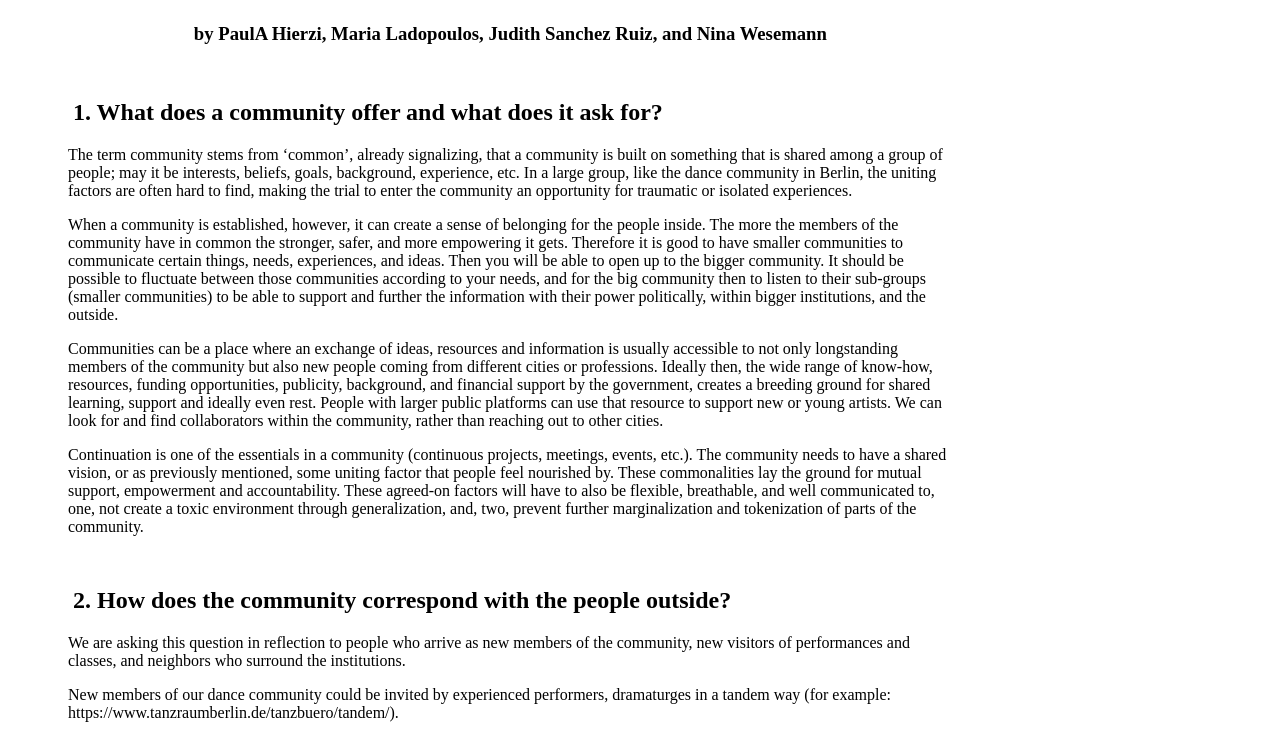
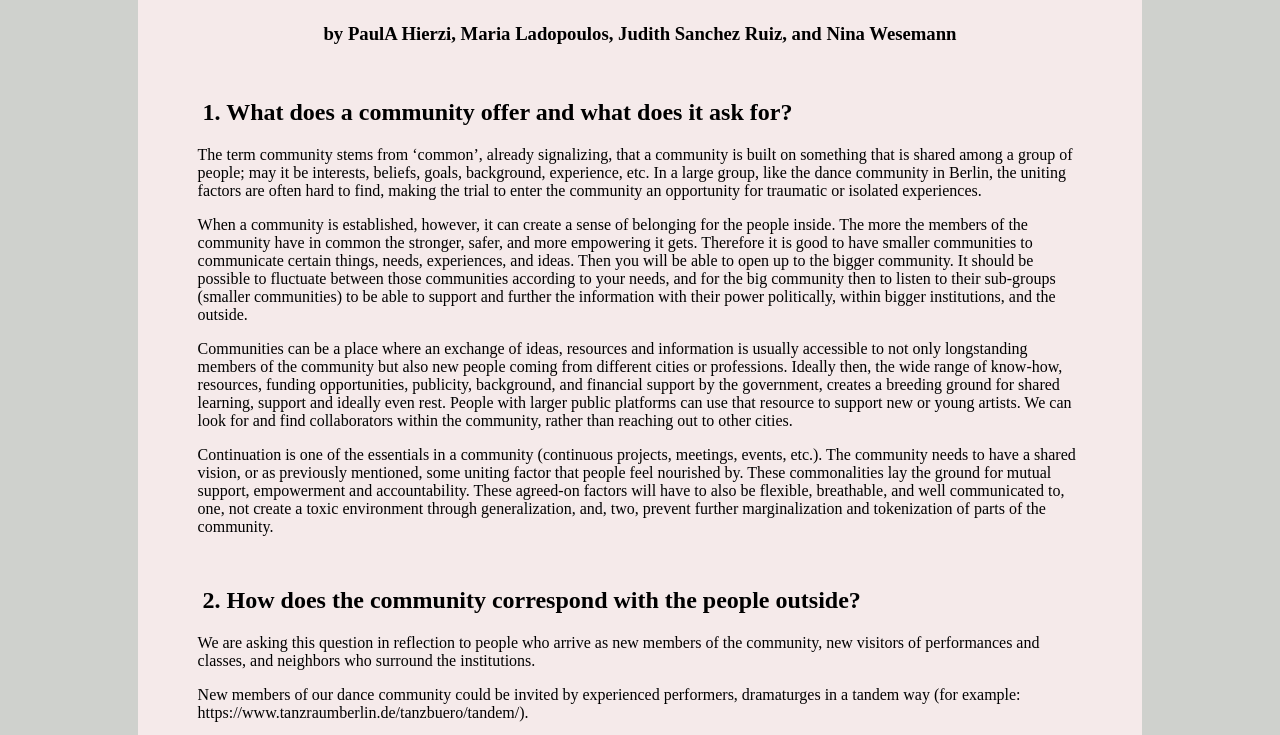
Before and after one commit to GigaHierz/Colloquium-ba2-and-ba3, a plain HTML site: page index.html in a window 1280 px wide. Shown: the part 265-1000 px from the top of the page. Drawn offline with Linux system fonts and the light colour scheme.

Commit message:
Add styling

```diff
--- a/style.css
+++ b/style.css
@@ -1,4 +1,13 @@
+body {
+   background-color: rgb(207, 209, 205);
+   display: flex;
+   flex-direction: column;
+   align-items: center;
+   justify-content: center;
+}
+
 .main {
+   background-color: rgb(245, 234, 234);
    display:flex;
    flex-direction: column;
 
```
